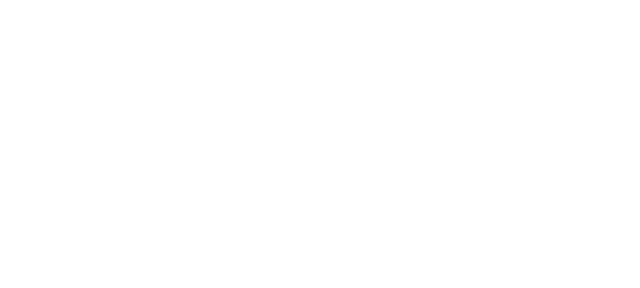
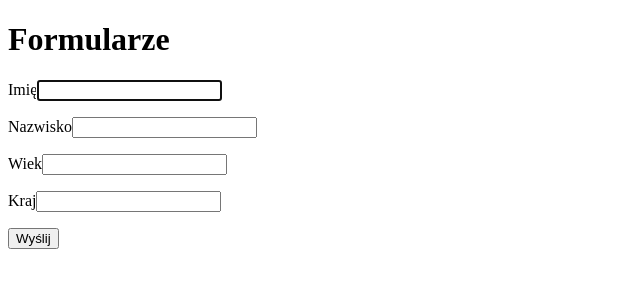
Before and after one commit to Kondzioplus/Projekt_HTML, a plain HTML site: page index.html in a window 1280 px wide. Shown: the whole page, without its empty margins (0-640 px from the left). Drawn offline with Linux system fonts and the light colour scheme.

Commit message:
atrybut AUTOFOCUS

```diff
--- a/index.html
+++ b/index.html
@@ -7,6 +7,15 @@
     <title>Kurs HTML zaawansowany</title>
 </head>
 <body>
+    <h1>Formularze</h1>
+    <!--Formularz do uzupełnienia danych, atrybut AUTOFOCUS czyli automatyczny kursor-->
+    <form action="#" method="get">
+    	<p><label for="imie">Imię</label><input name="imie" type="text" id="imie" autofocus /></p>
+        <p><label for="nazw">Nazwisko</label><input name="nazw" type="text" id="nazw" /></p>
+        <p><label for="wiek">Wiek</label><input name="wiek" type="text" id="wiek" /></p>
+        <p><label for="kraj">Kraj</label><input name="kraj" type="text" id="kraj" /></p>
+        <p><input type="submit" value="Wyślij" id="submit" /></p>
+    </form>
 
 </body>
 </html>
```
